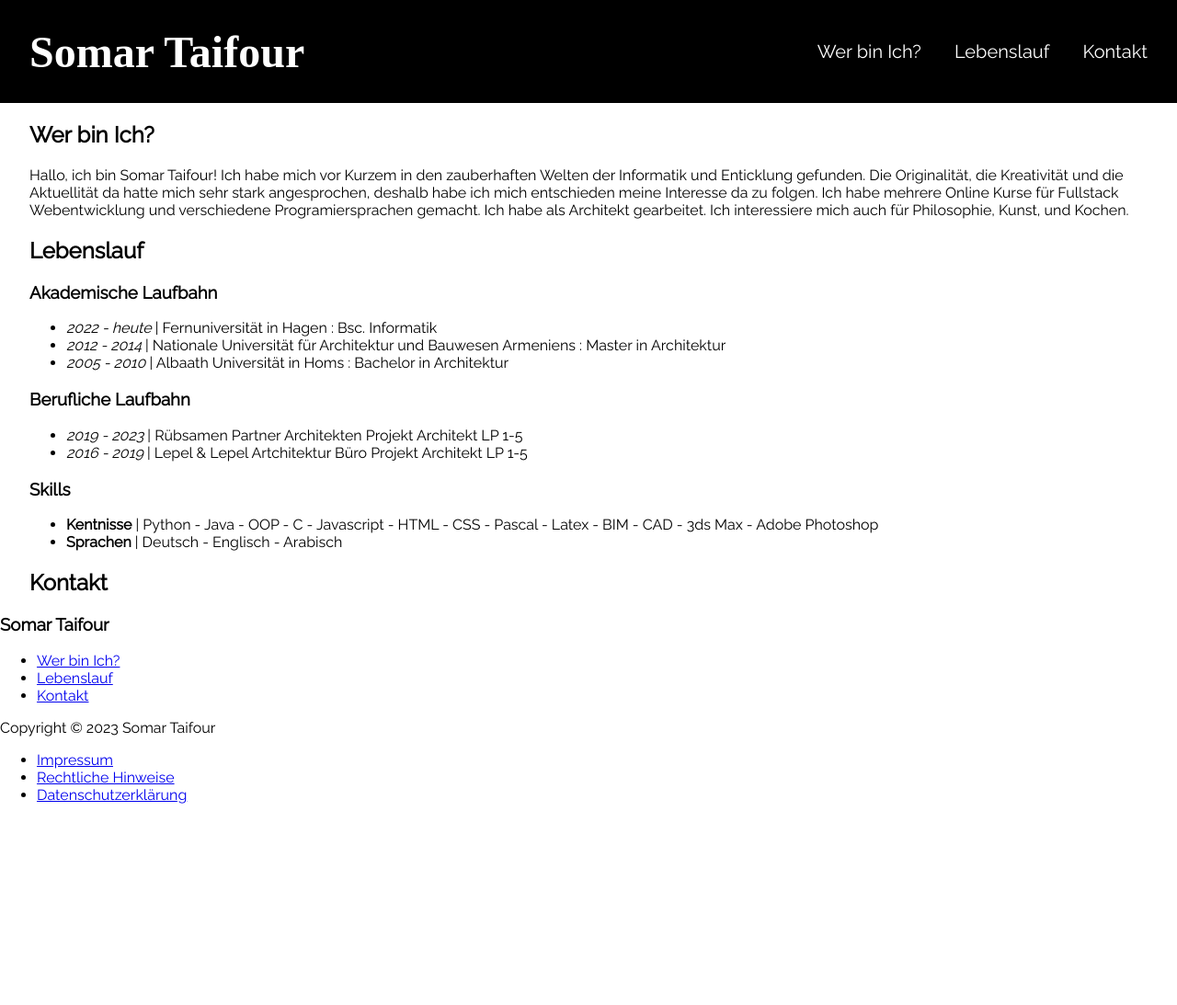
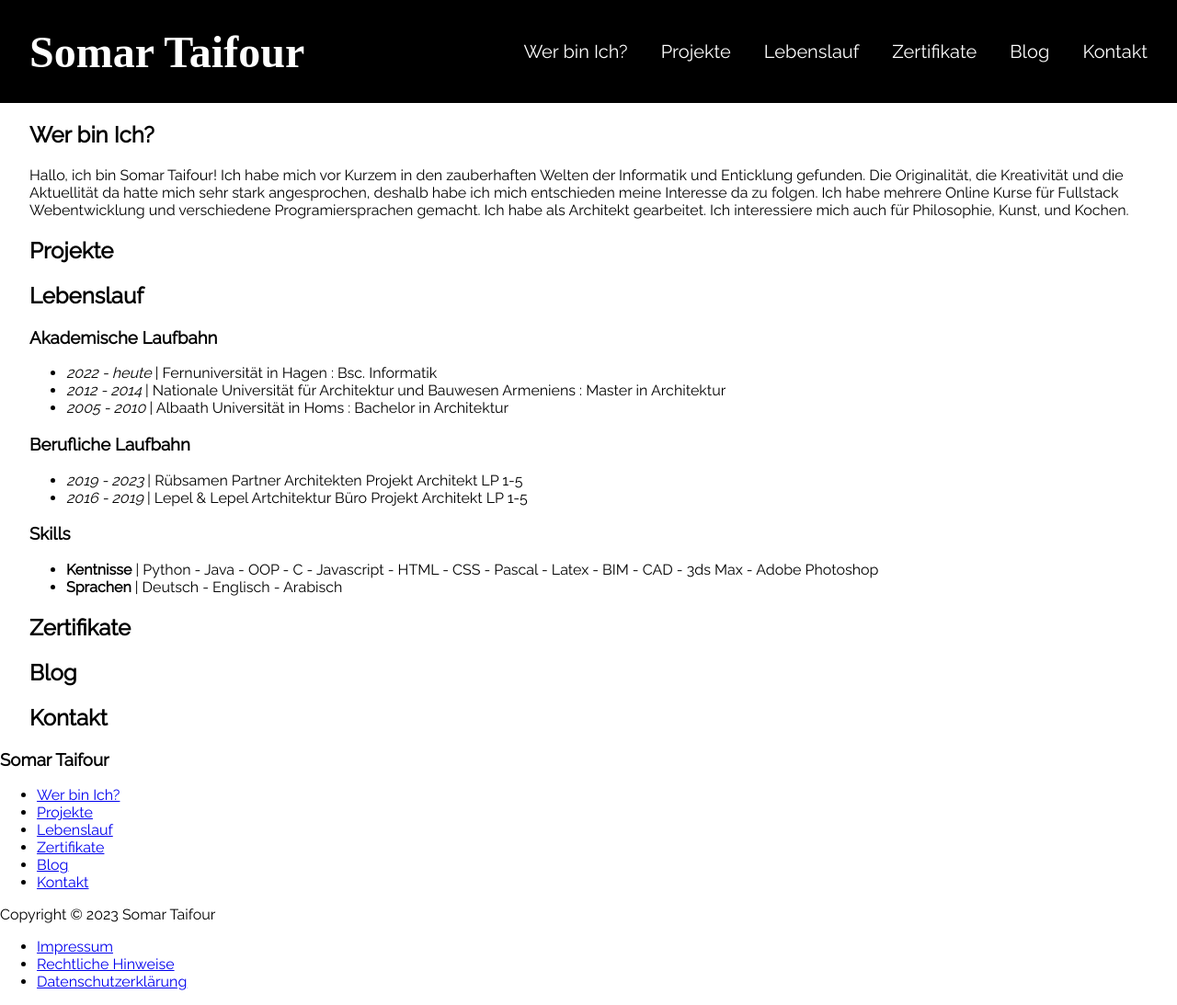
Before and after one commit to Somar-tfr/05-Portfolio, a plain HTML site: page index.html in a window 1280 px wide. Shown: the whole page at 92% size. Before the commit the page ends 890 px from the top, so only its background shows below. Drawn offline with Linux system fonts and the light colour scheme; a web font is replaced by a local one.

Commit message:
Ergänzung weitere Abschnitte in index: Projekte, Zertifikate, Blog

```diff
--- a/index.html
+++ b/index.html
@@ -20,8 +20,10 @@
         <nav class = "nav-menu">
             <ul class="breadcrumb">
                 <li><a href="#werbinich">Wer bin Ich?</a></li>
-                <!--<li><a href="#projekte">Projekte</a></li>-->
+                <li><a href="#projekte">Projekte</a></li>
                 <li><a href="#lebenslauf">Lebenslauf</a></li>
+                <li><a href="#zertifikate">Zertifikate</a></li>
+                <li><a href="#blog">Blog</a></li>
                 <li><a href="#kontakt">Kontakt</a></li>
 
             </ul>
@@ -42,10 +44,10 @@
             </p>
         </div>
 
-        <!-- Prjekte --
+        <!-- Prjekte -->
         <div id="projekte">
             <h2>Projekte</h2>
-        </div>-->
+        </div>
 
         <!-- Lebenslauf-->
         <div id="lebenslauf">
@@ -100,6 +102,16 @@
             </div>
         </div>
 
+        <!-- Zertifikate -->
+        <div id="zertifikate">
+            <h2>Zertifikate</h2>
+        </div>
+
+        <!-- Blog -->
+        <div id="blog">
+            <h2>Blog</h2>
+        </div>
+
         <!-- Kontakt-->
         <div id="kontakt">
             <h2>Kontakt</h2>
@@ -113,8 +125,10 @@
             <nav>
                 <ul>
                     <li><a href="#werbinich">Wer bin Ich?</a></li>
-                    <!--<li><a href="#projekte">Projekte</a></li>-->
+                    <li><a href="#projekte">Projekte</a></li>
                     <li><a href="#lebenslauf">Lebenslauf</a></li>
+                    <li><a href="#zertifikate">Zertifikate</a></li>
+                    <li><a href="#blog">Blog</a></li>
                     <li><a href="#kontakt">Kontakt</a></li>
 
                 </ul>
```
